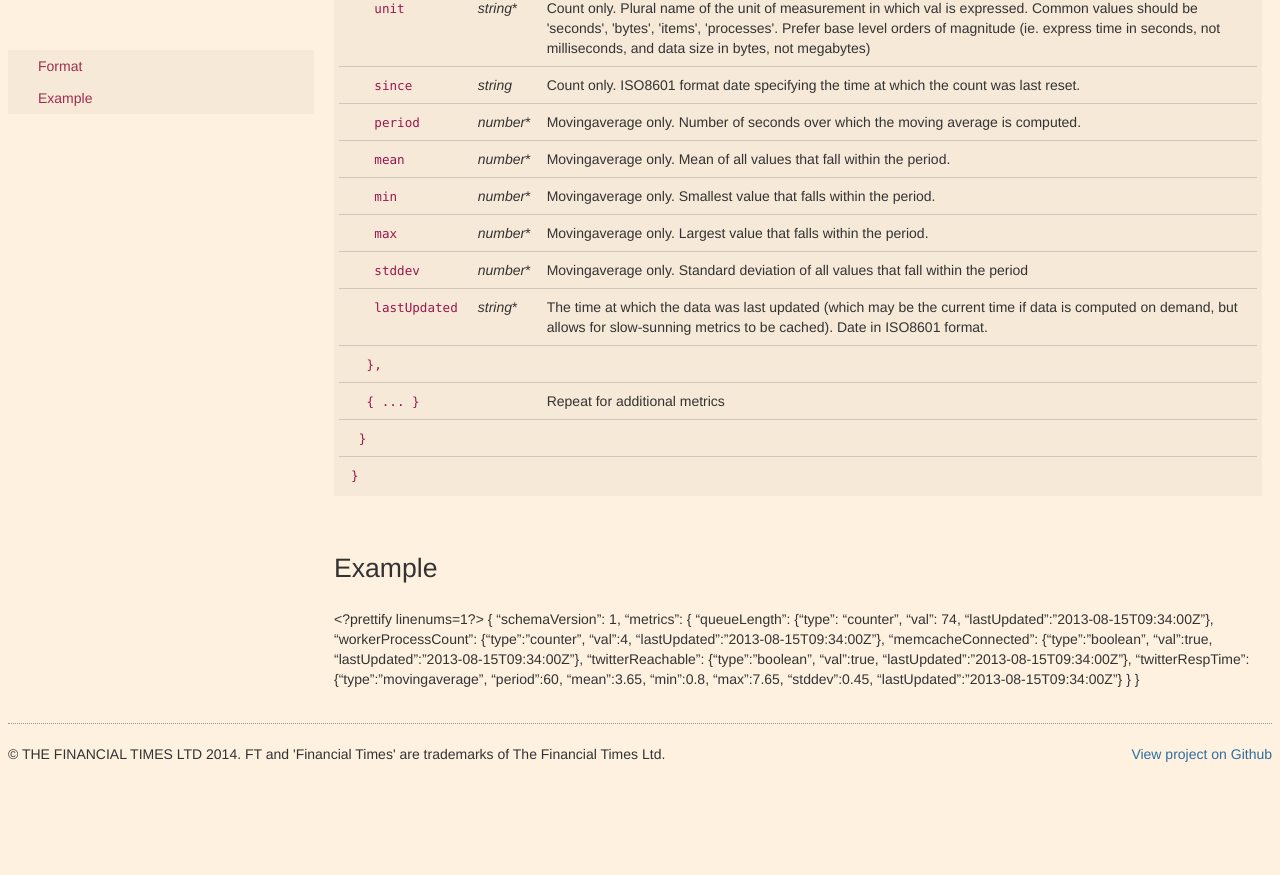
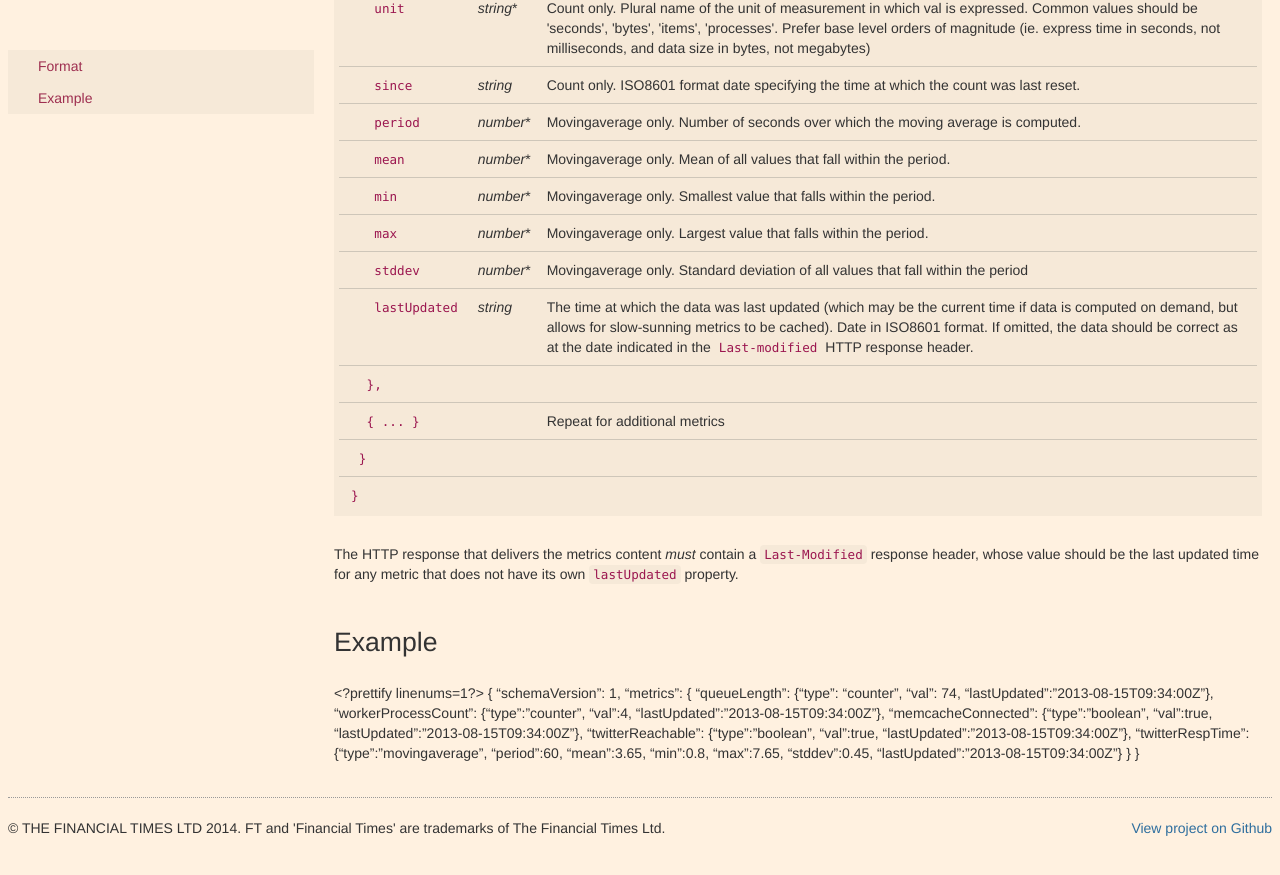
Before and after one commit to Financial-Times/ft-origami, a Jekyll site: the page built from docs/syntax/metrics.md, in a window 1280 px wide and 900 px high, scrolled down 868 px. Shown: the top 875 px of the window. Built offline with Jekyll 4.4.1, drawn with Linux system fonts in a browser that asks for light colours; before the commit the page ends 1694 px from its top, so only the background shows below that.

Commit message:
Move update time to HTTP header, closes #113

```diff
--- a/docs/syntax/metrics.md
+++ b/docs/syntax/metrics.md
@@ -85,8 +85,8 @@ All Origami web services are required to expose multiple `/__metrics` endpoints
 	<td>Movingaverage only.  Standard deviation of all values that fall within the period</td>
 </tr><tr>
 	<td>&nbsp;&nbsp;&nbsp;&nbsp;&nbsp;&nbsp;<code>lastUpdated</code></td>
-	<td><em>string</em>*</td>
-	<td>The time at which the data was last updated (which may be the current time if data is computed on demand, but allows for slow-sunning metrics to be cached).  Date in ISO8601 format.</td>
+	<td><em>string</em></td>
+	<td>The time at which the data was last updated (which may be the current time if data is computed on demand, but allows for slow-sunning metrics to be cached).  Date in ISO8601 format.  If omitted, the data should be correct as at the date indicated in the <code>Last-modified</code> HTTP response header.</td>
 </tr><tr>
 	<td>&nbsp;&nbsp;&nbsp;&nbsp;<code>},</code></td>
 	<td></td>
@@ -106,6 +106,8 @@ All Origami web services are required to expose multiple `/__metrics` endpoints
 </tr>
 </table>
 
+The HTTP response that delivers the metrics content *must* contain a `Last-Modified` response header, whose value should be the last updated time for any metric that does not have its own `lastUpdated` property.
+
 ## Example
 
 <?prettify linenums=1?>
```
